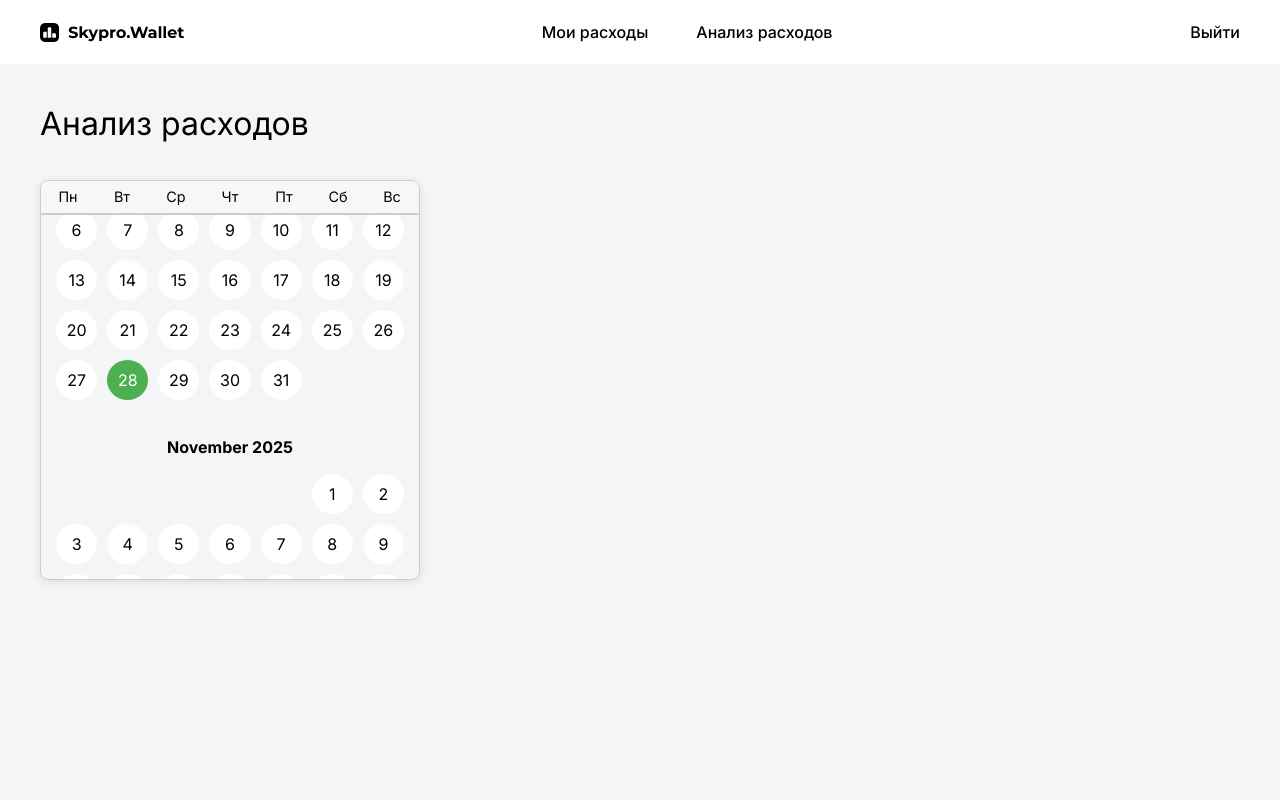
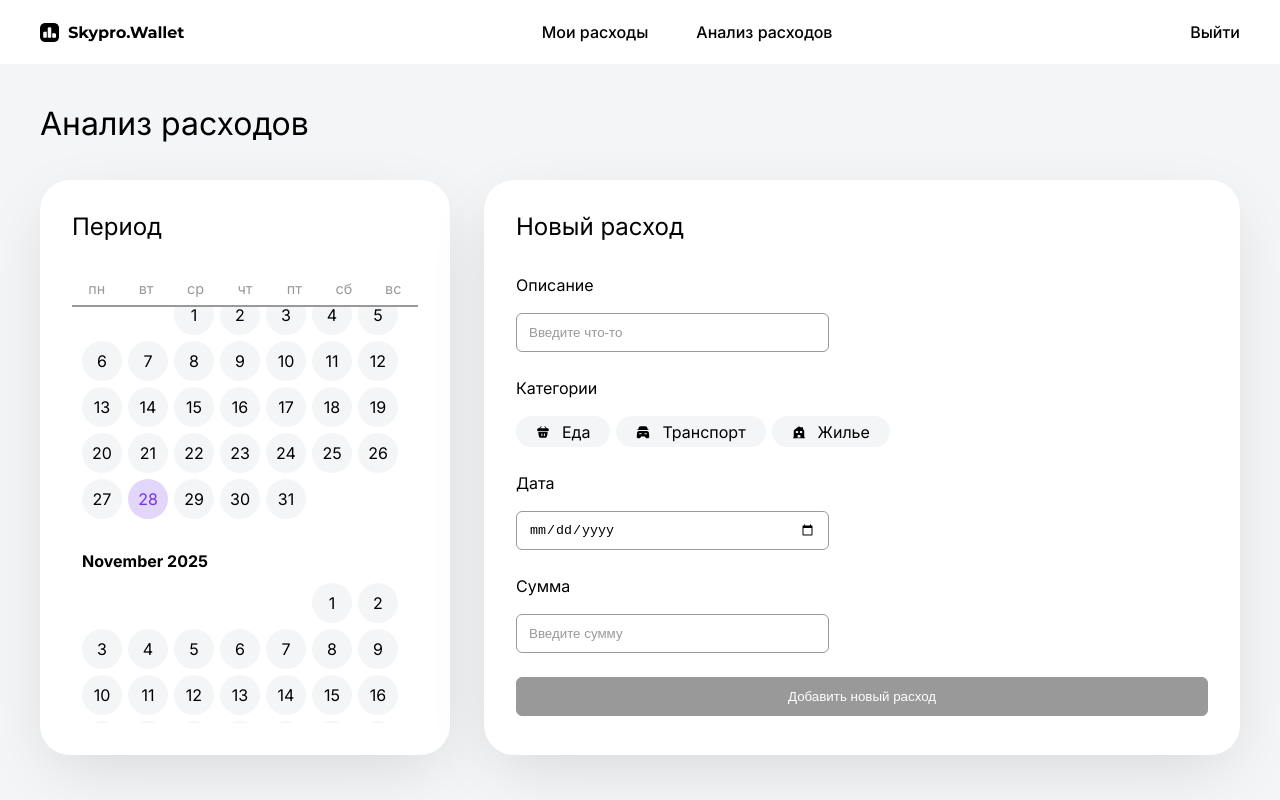
Before and after one commit to MironProFit/skypro-wallet, a React (Vite) app: page /analysis in a window 1280 px wide. Built offline with nearby package versions, Linux system fonts and the light colour scheme; sample sign-in values are in the browser's storage.

Commit message:
завершил стилизацию и функционал календаря

```diff
--- a/src/components/Calendar/Calendar.jsx
+++ b/src/components/Calendar/Calendar.jsx
@@ -1,23 +1,54 @@
 import { useRef, useState, useEffect } from 'react'
 import styled from 'styled-components'
+import { CalendarSection } from './Calendar.styles'
+import { SectionTitle } from '../../styles/GlobalStyled'
+import { accentColor, accentColorRgb, borderColor, primaryColor, secondaryColor, successColor, textColor, thumbColor } from '../../styles/Mexins.style'
 
 const Container = styled.div`
-    max-width: 380px; /* Максимальная ширина */
+    /* max-width: 380px; Максимальная ширина календаря */
     width: 100%; /* Ширина на экранах меньше 380px */
-    height: 400px;
-    overflow-y: auto;
-    border: 1px solid #cccccc;
-    border-radius: 8px;
-    box-shadow: 0 2px 10px rgba(0, 0, 0, 0.1);
+    height: 450px;
+    overflow-x: hidden; /* Прокрутка по вертикали */
+    overflow-y: auto; /* Прокрутка по вертикали */
+
+    box-sizing: border-box;
+    /* border: 1px solid #cccccc; */
+    /* border-radius: 8px; */
+    /* box-shadow: 0 2px 10px rgba(0, 0, 0, 0.1); */
     position: relative; /* Позволяет фиксировать элементы внутри */
+
+    &::-webkit-scrollbar {
+        /* margin-left: 15px; */
+        background-color: transparent;
+        width: 10px;
+    }
+    &::-webkit-scrollbar-track {
+        /* color: green; */
+        /* background-color: green; */
+    }
+    &::-webkit-scrollbar-thumb {
+        background-color: ${thumbColor};
+        border-radius: 10px;
+    }
 `
+// const ScrollContainer = styled.div`
+//     height: 100%; /* Заполняем весь контейнер */
+//     overflow-y: auto; /* Добавляем вертикальную полосу прокрутки */
+//     padding-right: 10px; /* Паддинг для отступа от полосы прокрутки */
+//     box-sizing: content-box; /* Учитываем ширину прокрутки */
+
+//     &::-webkit-scrollbar {
+//         background-color: red;
+//         width: 12px;
+//     }
+// `
 
 const DaysOfWeek = styled.div`
     display: flex;
     justify-content: space-between;
-    background-color: #f7f7f7;
+    background-color: ${primaryColor};
     padding: 5px 0;
-    border-bottom: 2px solid #cccccc; /* Линия под заголовком дней недели */
+    border-bottom: 2px solid ${borderColor}; /* Линия под заголовком дней недели */
     position: sticky; /* Фиксируем позицию */
     top: 0; /* Фиксируем в верхней части контейнера */
     z-index: 1; /* Обеспечиваем отображение поверх содержимого */
@@ -27,6 +58,7 @@ const DayName = styled.div`
     flex: 1;
     text-align: center;
     font-size: 0.9em; /* Адаптивный размер шрифта */
+    color: ${borderColor};
 `
 
 const MonthContainer = styled.div`
@@ -34,36 +66,33 @@ const MonthContainer = styled.div`
 `
 
 const MonthHeader = styled.h3`
+    display: flex;
+
     text-align: center;
     margin: 10px 0;
     font-size: 1em; /* Адаптивный размер шрифта */
 `
 
 const CalendarGrid = styled.div`
-    display: flex;
-    flex-wrap: wrap;
-    justify-content: flex-start; /* Выравнивать влево */
+    display: grid; /* Используем grid для более предсказуемого размещения */
+    grid-template-columns: repeat(7, 40px); /* Сетка с 7 колонками шириной 40px */
+    grid-auto-rows: 40px; /* Высота каждой строки - 40px */
+    gap: 6px; /* Промежутки между ячейками */
 `
 
 const DayCell = styled.div`
-    flex: 0 0 calc(14.2857% - 10px); /* 100% / 7 (7 дней в неделе) минус отступы */
-    height: 40px; /* Высота ячейки */
-    margin: 5px;
-    box-sizing: border-box; /* Включает padding и border в ширину */
+    width: 40px; /* Фиксированная ширина ячейки */
+    height: 40px; /* Фиксированная высота ячейки */
     display: flex;
     align-items: center;
     justify-content: center;
     border-radius: 50%; /* Делаем ячейку круглой */
-    background-color: ${({ isSelected, isToday }) => (isSelected ? '#4CAF50' : isToday ? '#2196F3' : 'white')};
-    color: ${({ isSelected, isToday }) => (isSelected || isToday ? 'white' : 'black')};
+    background-color: ${({ isSelected, isToday }) => (isSelected ? accentColorRgb : isToday ? thumbColor : secondaryColor)};
+    color: ${({ isSelected, isToday }) => (isSelected || isToday ? accentColor : textColor)};
     cursor: pointer;
 
     &:hover {
-        background-color: #e3f2fd;
-    }
-
-    @media (max-width: 600px) {
-        height: 30px; /* Меньшая высота ячейки на маленьких экранах */
+        background-color: ${accentColorRgb};
     }
 `
 
@@ -79,7 +108,6 @@ const CalendarComponent = () => {
 
     const calendarRef = useRef(null) // Ссылка на контейнер календаря
 
-    // Создаем массив месяцев для отображения
     const monthsToShow = []
     for (let i = -3; i <= 3; i++) {
         monthsToShow.push(new Date(displayedYear, displayedMonth + i))
@@ -95,12 +123,9 @@ const CalendarComponent = () => {
         const todayMonth = today.getMonth()
         const todayYear = today.getFullYear()
 
-        // Сравниваем и scroll если текущая дата вне отображаемого месяца
         if (displayedYear === todayYear && displayedMonth === todayMonth) {
-            // Прокрутка к контейнеру календаря
             if (calendarRef.current) {
                 const todayCell = calendarRef.current.querySelector(`div[data-date='${today.getFullYear()}-${today.getMonth()}-${today.getDate()}']`)
-                // Прокрутка только если элемент найден
                 if (todayCell) {
                     todayCell.scrollIntoView({ behavior: 'smooth', block: 'center' })
                 }
@@ -109,9 +134,13 @@ const CalendarComponent = () => {
     }, [displayedYear, displayedMonth])
 
     return (
+        <CalendarSection>
+            {/* <ScrollContainer> */}
+            <SectionTitle>Период</SectionTitle>
+
             <Container ref={calendarRef}>
                 <DaysOfWeek>
-                {['Пн', 'Вт', 'Ср', 'Чт', 'Пт', 'Сб', 'Вс'].map((day) => (
+                    {['пн', 'вт', 'ср', 'чт', 'пт', 'сб', 'вс'].map((day) => (
                         <DayName key={day}>{day}</DayName>
                     ))}
                 </DaysOfWeek>
@@ -125,11 +154,11 @@ const CalendarComponent = () => {
                     return (
                         <MonthContainer key={`${month}-${year}`}>
                             <MonthHeader>
-                            {date.toLocaleString('default', { month: 'long' })} {year}
+                                {date.toLocaleString('default', { month: 'long' }).charAt(0).toUpperCase() + date.toLocaleString('default', { month: 'long' }).slice(1)} {year}
                             </MonthHeader>
                             <CalendarGrid>
                                 {Array.from({ length: effectiveFirstDay }).map((_, i) => (
-                                <div key={i} style={{ flex: '1 0 calc(14.2857% - 10px)', height: '40px' }}></div>
+                                    <div key={i} style={{ width: '40px', height: '40px' }}></div>
                                 ))}
                                 {Array.from({ length: daysInMonth }).map((_, day) => {
                                     const dateNum = day + 1
@@ -137,13 +166,7 @@ const CalendarComponent = () => {
                                     const isSelected = selectedDate.getDate() === dateNum && selectedDate.getMonth() === month && selectedDate.getFullYear() === year
 
                                     return (
-                                    <DayCell
-                                        key={day}
-                                        data-date={`${year}-${month}-${dateNum}`} // Атрибут для идентификации ячейки по дате
-                                        isToday={isToday}
-                                        isSelected={isSelected}
-                                        onClick={() => handleDateClick(dateNum, month, year)}
-                                    >
+                                        <DayCell key={day} data-date={`${year}-${month}-${dateNum}`} isToday={isToday} isSelected={isSelected} onClick={() => handleDateClick(dateNum, month, year)}>
                                             {dateNum}
                                         </DayCell>
                                     )
@@ -153,6 +176,8 @@ const CalendarComponent = () => {
                     )
                 })}
             </Container>
+            {/* </ScrollContainer> */}
+        </CalendarSection>
     )
 }
 
--- a/src/components/Calendar/Calendar.styles.js
+++ b/src/components/Calendar/Calendar.styles.js
@@ -0,0 +1,7 @@
+import styled from 'styled-components'
+import { Section } from '../../styles/GlobalStyled'
+
+export const CalendarSection = styled(Section)`
+    min-width: 380px;
+    flex: 1;
+`
--- a/src/pages/AnalysisPage/AnalysisPage.jsx
+++ b/src/pages/AnalysisPage/AnalysisPage.jsx
@@ -1,5 +1,6 @@
 import CalendarComponent from '../../components/Calendar/Calendar'
-import { Container, ContainerGroup, PageTitle } from '../../styles/GlobalStyled'
+import NewExpense from '../../components/Expenses/NewExpense'
+import { Container, ContainerGroup, PageTitle, Section, SectionTitle } from '../../styles/GlobalStyled'
 
 function Analysis() {
     return (
@@ -7,12 +8,9 @@ function Analysis() {
             <Container>
                 <PageTitle>Анализ расходов</PageTitle>
                 <ContainerGroup>
-                    <CalendarComponent
-                    // $flex={2}
-                    />
-                    {/* <CalendarComponent $flex={2} /> */}
-                    {/* // $flex={2} */}
-                    {/* <NewExpense $flex={1} /> */}
+                        <CalendarComponent />
+
+                    <NewExpense $flex={2} />
                 </ContainerGroup>
             </Container>
         </>
--- a/src/styles/GlobalStyled.js
+++ b/src/styles/GlobalStyled.js
@@ -54,9 +54,11 @@ export const Section = styled.section`
     background: #ffffff;
     box-shadow: 0px 20px 67px -12px rgba(0, 0, 0, 0.13);
     padding: 32px;
+    flex: ${({ $flex }) => $flex};
 `
 
 export const SectionTitle = styled.h2`
+    display: flex;
     /* height: 30px; */
     font-style: normal;
     font-weight: 400;
--- a/src/styles/Mexins.style.js
+++ b/src/styles/Mexins.style.js
@@ -1,4 +1,3 @@
-
 export const primaryColor = 'white'
 export const secondaryColor = '#F4F5F6'
 
@@ -12,3 +11,4 @@ export const warningColor = '#7334EA'
 export const errorColor = '#F84D4D'
 
 export const borderColor = '#999999'
+export const thumbColor = '#D9D9D9'
```
Lines whose indentation alone changed are shown as unchanged.
